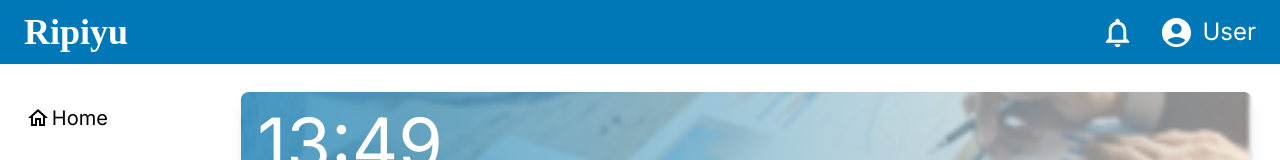
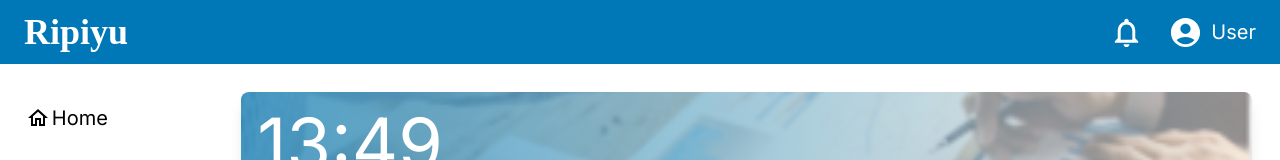
Before and after one commit to Henshou/Ripiyu, a Next.js app: page / in a window 1280 px wide. Shown: the top 160 px of the page. Built offline with nearby package versions, Linux system fonts and the light colour scheme.

Commit message:
refactor: change in contents

```diff
--- a/app/components/navbar.tsx
+++ b/app/components/navbar.tsx
@@ -19,7 +19,7 @@ const Navbar = () => {
                                     <a href="/" className="p-2"><NotificationsNoneOutlinedIcon className="text-white" fontSize="large"></NotificationsNoneOutlinedIcon></a>
                                     <div className="flex flex-row items-center">
                                         <AccountCircleIcon className="text-white" fontSize="large"></AccountCircleIcon>
-                                    <a href="/" className="text-white p-2 text-2xl">User</a>
+                                    <a href="/" className="text-white p-2 text-xl">User</a>
                                     </div>
                                 </div>
                             </div>
```
